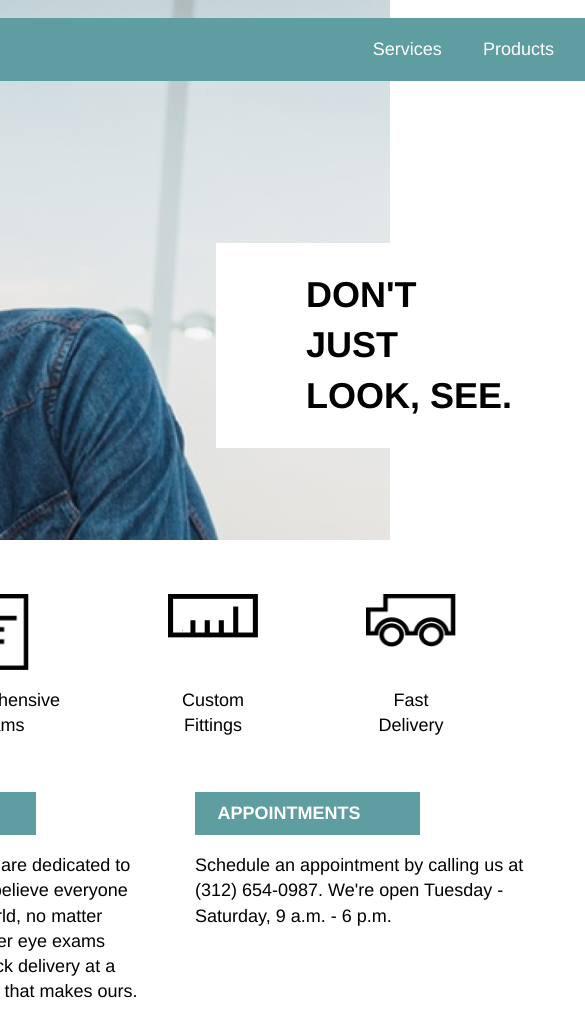
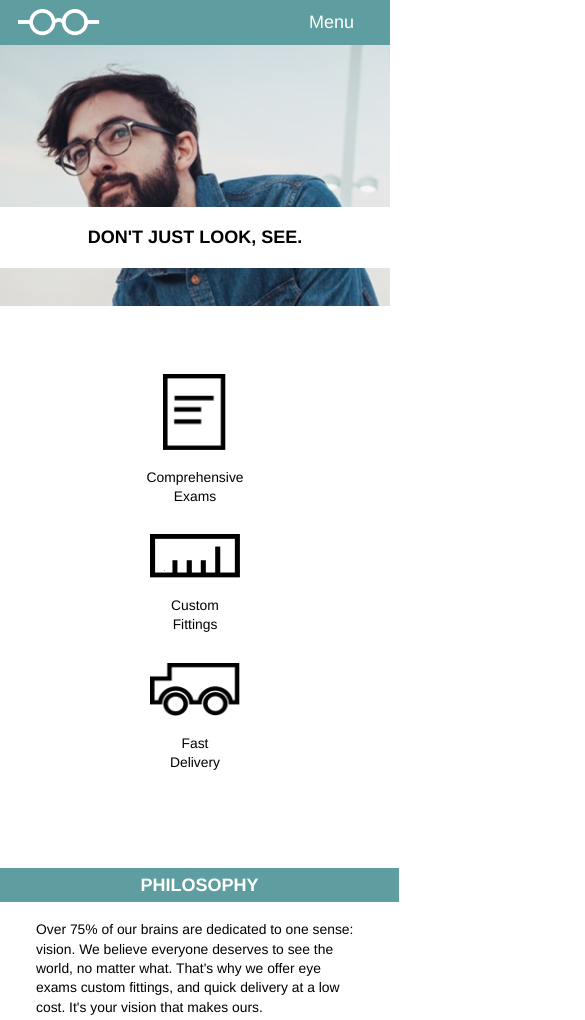
Before and after one commit to KristenSlama/tortoiseshell-optics, a plain HTML site: page index.html in a window 390 px wide. Shown: the top 1020 px of the page, 585 px wide, since content can reach past the window. Drawn offline with Linux system fonts and the light colour scheme.

Commit message:
Add mobile styling

```diff
--- a/index.html
+++ b/index.html
@@ -2,6 +2,7 @@
 <html>
   <head>
     <meta charset="utf-8">
+    <meta name="viewport" content="width=device-width, initial-scale=1.0">
     <link href="./resources/css/reset.css" type="text/css" rel="stylesheet">
     <link href="./resources/css/style.css" type="text/css" rel="stylesheet">
     <title>Tortoiseshell Optics</title>
@@ -14,7 +15,7 @@
       <nav>
         <div class="logo">
           <img id="logo-white" src="./resources/images/logo-white.png" alt="glasses logo">
-          <span>
+          <span id="company">
             Tortoiseshell Optics
           </span>
         </div>
@@ -79,7 +80,7 @@
     <footer>
       <div class="logo">
         <img id="logo-black" src="./resources/images/logo-black.png" alt="glasses logo">
-        <span>
+        <span id="copyright">
           Copyright Tortoiseshell Optics
         </span>
       </div>
--- a/resources/css/style.css
+++ b/resources/css/style.css
@@ -102,7 +102,6 @@ nav {
   align-items: center;
   margin: 3rem auto;
   justify-content: center;
-
 }
 
 .service {
@@ -160,3 +159,119 @@ footer {
   align-items: flex-start;
   align-self: center;
 }
+
+/* Tablet Settings */
+@media only screen and (max-width: 1024px){
+   html, body, header, nav, main, footer {
+     width: 100%;
+   }
+
+   header {
+     height: 22rem;
+   }
+
+   #banner {
+     top: 5rem;
+     left: 6rem;
+     padding: 0.75rem 4rem;
+     font-size: 1.33rem;
+   }
+
+   .logo img {
+     padding-left: 1rem;
+   }
+
+   nav {
+     top: 0;
+   }
+
+   footer {
+     padding: 4rem 0;
+   }
+ }
+
+@media only screen and (max-width: 480px) {
+  header {
+    height: 17rem;
+    background-position: 20%;
+  }
+
+  #company, #site-nav, #copyright {
+    display: none;
+  }
+
+  nav {
+    height: 2.5rem;
+    width: 100%;
+    padding: 0;
+  }
+
+  #mobile-nav {
+    display: block;
+    margin-right: 2rem;
+  }
+
+  #banner {
+    top: 9rem;
+    left: 0;
+    width: 100%;
+    padding: 1rem 0;
+    text-align: center;
+    font-size: 1rem;
+  }
+
+  #services {
+    flex-flow: column nowrap;
+    height: auto;
+    justify-content: space-between;
+    margin: 3.77rem auto;
+    padding: 0;
+  }
+
+  .service {
+    padding-bottom: 1.54rem;
+    margin: 0;
+    height: auto;
+    flex-flow: column nowrap;
+    font-size: 0.77rem;
+    justify-content: flex-start;
+    align-self: center;
+  }
+
+  .service img {
+    margin-bottom: 1rem;
+  }
+
+  #info {
+    flex-flow: column nowrap;
+  }
+
+  .info-item {
+    flex-flow: column nowrap;
+    width: 100%;
+    margin-bottom: 4rem;
+    font-size: 0.77rem;
+  }
+
+  .info-item span {
+    width: 100%;
+    margin-bottom: 1rem;
+    font-size: 1rem;
+    text-transform: uppercase;
+    padding: 0.25rem;
+    text-align: center;
+  }
+
+  .info-item p {
+    padding: 0 2rem;
+  }
+
+  footer .logo {
+    justify-content: center;
+  }
+
+  footer {
+    padding: 2rem 0;
+  }
+
+}
```
